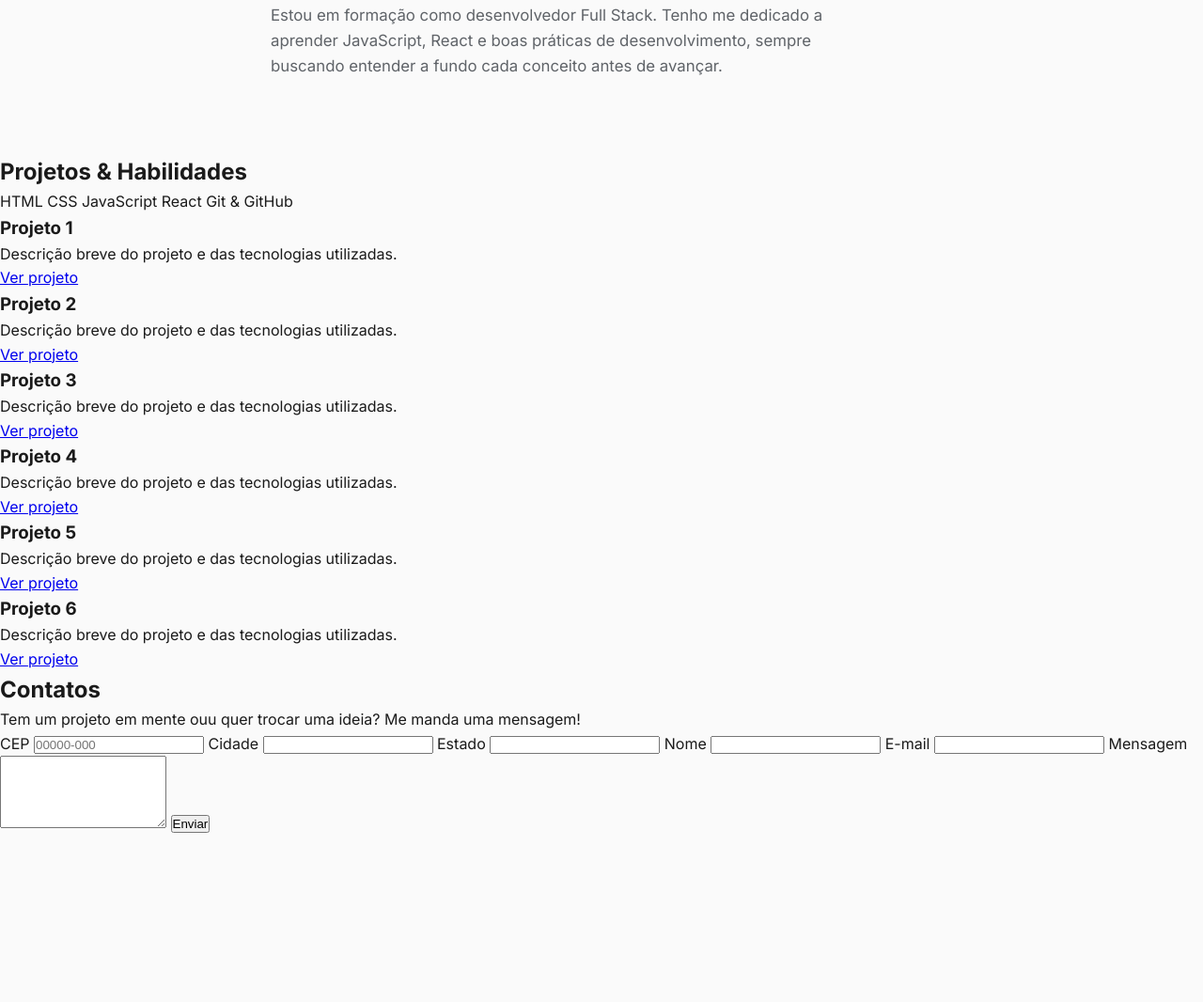
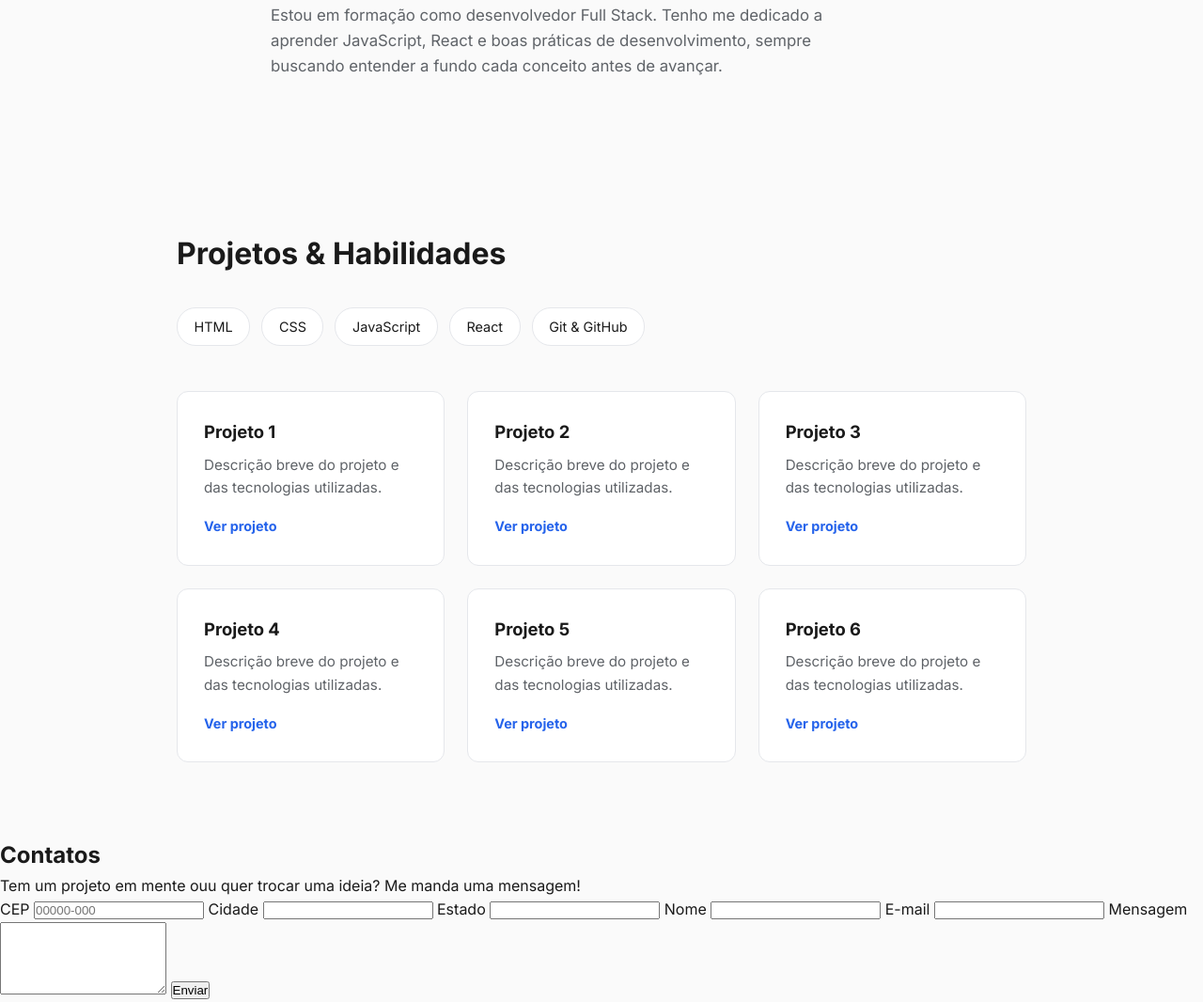
Before and after one commit to brunofgaribaldi/Portfolio-Bruno-Garibaldi, a plain HTML site: page index.html in a window 1280 px wide. Shown: the part 647-1713 px from the top of the page at 94% size. Before the commit the page ends 1536 px from the top, so only its background shows below. Drawn offline with Linux system fonts and the light colour scheme.

Commit message:
style: estiliza secao projetos

```diff
--- a/style.css
+++ b/style.css
@@ -192,3 +192,77 @@ nav a:hover {
   color: var(--text-secondary);
   max-width: 650px;
 }
+
+/* Estilo da Seção Projetos */
+
+#projetos {
+  padding: 5rem 3rem;
+  max-width: 1000px;
+  margin: 0 auto;
+}
+
+#projetos h2 {
+  font-size: 2rem;
+  font-weight: 700;
+  margin-bottom: 2rem;
+}
+
+.skills {
+  display: flex;
+  flex-wrap: wrap;
+  gap: 0.75rem;
+  margin-bottom: 3rem;
+}
+
+.skill-tag {
+  background-color: var(--bg-secondary);
+  border: 1px solid var(--border-color);
+  color: var(--text-color);
+  padding: 0.5rem 1.1rem;
+  border-radius: 20px;
+  font-size: 0.9rem;
+  font-weight: 500;
+}
+
+.projects-grid {
+  display: grid;
+  grid-template-columns: repeat(auto-fit, minmax(260px, 1fr));
+  gap: 1.5rem;
+}
+
+.project-card {
+  background-color: var(--bg-secondary);
+  border: 1px solid var(--border-color);
+  border-radius: 12px;
+  padding: 1.75rem;
+  transition:
+    transform 0.2s,
+    box-shadow 0.2s;
+}
+
+.project-card:hover {
+  transform: translateY(-4px);
+  box-shadow: 0 8px 20px rgba(0, 0, 0, 0.08);
+}
+
+.project-card h3 {
+  font-size: 1.15rem;
+  margin-bottom: 0.5rem;
+}
+
+.project-card p {
+  color: var(--text-secondary);
+  font-size: 0.95rem;
+  margin-bottom: 1rem;
+}
+
+.project-card a {
+  color: var(--accent-color);
+  text-decoration: none;
+  font-weight: 600;
+  font-size: 0.9rem;
+}
+
+.project-card a:hover {
+  text-decoration: underline;
+}
```
